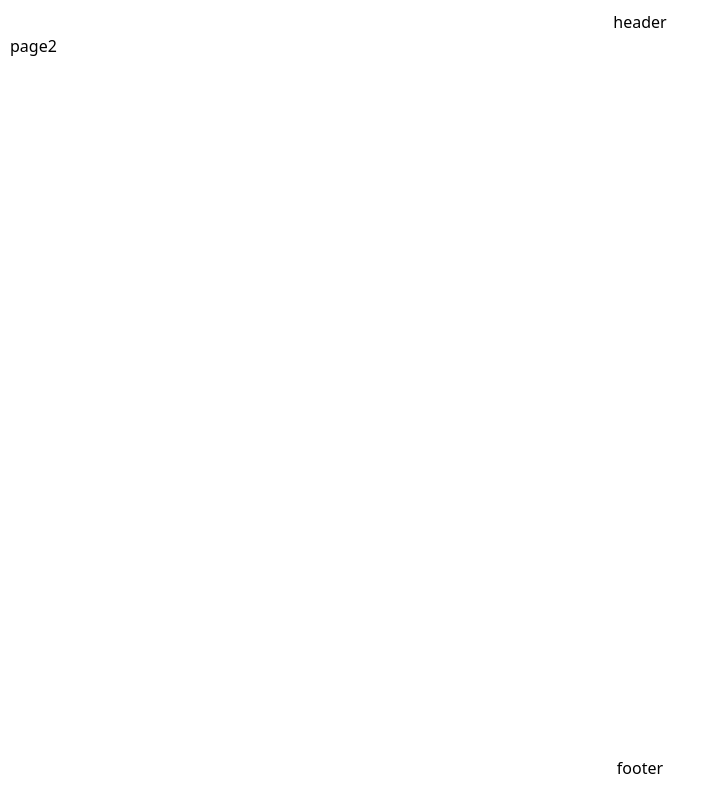
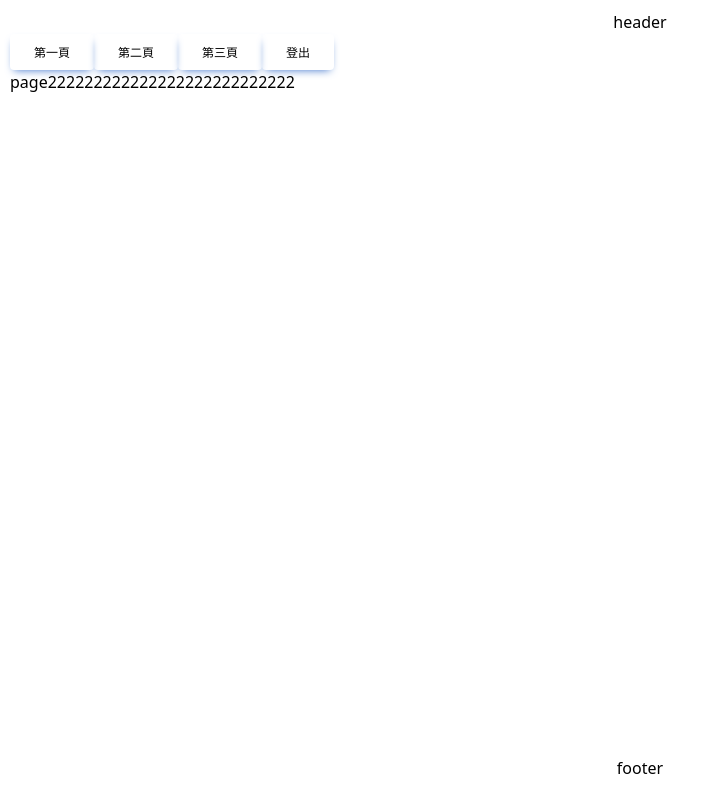
Before and after one commit to Supermarpig/BanDon, a React (Vite) app: page /page2 in a window 1280 px wide. Shown: the whole page, without its empty margins (0-719 px from the left). Built offline with nearby package versions, Linux system fonts and the light colour scheme; sample sign-in values are in the browser's storage.

Commit message:
feat:router

```diff
--- a/src/App.tsx
+++ b/src/App.tsx
@@ -30,7 +30,8 @@ function BeforeRouterEnter() {
   const outlet = useRoutes(router);
 
   const location = useLocation();
-  let token = localStorage.getItem("React-management-token");
+  // let token = localStorage.getItem("React-management-token");
+  let token = 'ya';
 
   //對於後臺管理系統，兩中經典的跳轉情況
   //1.如果訪問的是登錄頁面，並且有token，跳轉至首頁
--- /dev/null
+++ b/src/components/menu/index.tsx
@@ -0,0 +1,81 @@
+import React, { useState } from 'react'
+import { useNavigate, useLocation } from "react-router-dom"
+
+export interface MenuProps extends MenuChild {
+    label?: string;
+    key?: string;
+    icon?: React.ReactNode;
+    children?: MenuChild[];
+}
+export interface MenuChild {
+    label?: string;
+    key?: string;
+}
+const items: MenuProps[] = [
+    {
+        label: '第一頁',
+        key: '/Page1',
+        icon: '',
+    },
+    {
+        label: '第二頁',
+        key: '/Page2',
+        icon: '',
+    },
+    {
+        label: '第三頁',
+        key: 'page3',
+        icon: '',
+        children: [
+            {
+                label: '欄位 301',
+                key: '/page3/page301',
+            },
+            {
+                label: '欄位 302',
+                key: '/page3/page302',
+            },
+            {
+                label: '欄位 303',
+                key: '/page3/page303',
+            },
+
+        ]
+    },
+    {
+        label: '登出',
+        key: '/Login',
+        icon: '',
+    },
+]
+
+
+const Menu = (props: MenuProps) => {
+
+    const navigateTO = useNavigate();
+    const currentRoute = useLocation();
+
+    const menuClick = (e: { key: any }) => {
+
+        navigateTO(e.key);
+    }
+
+    return (
+        <div>
+            <ul className='flex'>
+                {items.map((item) => (
+                    <li
+                        key={item.key}
+                        onClick={() => menuClick({ key: item.key })}
+                    >
+                        <button className='inline-block rounded bg-primary px-6 pb-2 pt-2.5 text-xs font-medium uppercase leading-normal text-black shadow-[0_4px_9px_-4px_#3b71ca] transition duration-150 ease-in-out hover:bg-primary-600 hover:shadow-[0_8px_9px_-4px_rgba(59,113,202,0.3),0_4px_18px_0_rgba(59,113,202,0.2)] focus:bg-primary-600 focus:shadow-[0_8px_9px_-4px_rgba(59,113,202,0.3),0_4px_18px_0_rgba(59,113,202,0.2)] focus:outline-none focus:ring-0 active:bg-primary-700 active:shadow-[0_8px_9px_-4px_rgba(59,113,202,0.3),0_4px_18px_0_rgba(59,113,202,0.2)] dark:shadow-[0_4px_9px_-4px_rgba(59,113,202,0.5)] dark:hover:shadow-[0_8px_9px_-4px_rgba(59,113,202,0.2),0_4px_18px_0_rgba(59,113,202,0.1)] dark:focus:shadow-[0_8px_9px_-4px_rgba(59,113,202,0.2),0_4px_18px_0_rgba(59,113,202,0.1)] dark:active:shadow-[0_8px_9px_-4px_rgba(59,113,202,0.2),0_4px_18px_0_rgba(59,113,202,0.1)]' >
+                            {item.label}{item.icon}
+                        </button>
+                    </li>
+                ))}
+            </ul>
+        </div>
+    );
+};
+
+export default Menu;
--- a/src/pages/home.tsx
+++ b/src/pages/home.tsx
@@ -1,14 +1,18 @@
 import React from 'react'
 import { Outlet } from "react-router-dom";
+import Menu from '../components/menu'
 
-function home() {
+function Home() {
     return (
         <div className='flex flex-col h-full p-2.5'>
-            <div className='text-center'>header</div>
+            <div className='text-center'>
+                header
+                <Menu />
+            </div>
             <Outlet />
             <div className='mt-auto text-center p-2.5'>footer</div>
         </div>
     )
 }
 
-export default home
+export default Home
--- a/src/pages/page1.tsx
+++ b/src/pages/page1.tsx
@@ -2,7 +2,7 @@
 import React from 'react'
 
 
-export default function page1() {
+export default function page() {
     return (
         <div>page1</div>
     )
--- a/src/pages/page2.tsx
+++ b/src/pages/page2.tsx
@@ -1,8 +1,8 @@
 //便當設定頁面：管理員可以設定下個月的便當選項。
 import React from 'react'
 
-export default function page1() {
+export default function page() {
     return (
-        <div>page2</div>
+        <div>page222222222222222222222222222</div>
     )
 }
--- a/src/pages/page3.tsx
+++ b/src/pages/page3.tsx
@@ -1,8 +1,8 @@
 //報表查詢頁面：管理員可以查詢統計報表。
 import React from 'react'
 
-export default function page1() {
+export default function page() {
     return (
-        <div>page2</div>
+        <div>page3333333</div>
     )
 }
--- a/src/router/index.tsx
+++ b/src/router/index.tsx
@@ -3,6 +3,7 @@ import Home from "../pages/home"
 import Login from '../pages/login'
 const Page1 = lazy(() => import('../pages/page1'))
 const Page2 = lazy(() => import('../pages/page2'))
+const Page3 = lazy(() => import('../pages/page3'))
 
 //Navigate重定向組件
 import { Navigate } from "react-router-dom"
@@ -16,7 +17,7 @@ const withLoadingComponent = (comp: JSX.Element) => (
 
 const routes = [
 
-    //路由 開始-------------------
+    //router 開始-------------------
     {
         path: "/",
         element: <Navigate to="/page1" />
@@ -33,10 +34,14 @@ const routes = [
                 path: "/page2",
                 element: withLoadingComponent(<Page2 />)
             },
+            {
+                path: "/page3",
+                element: withLoadingComponent(<Page3 />)
+            },
 
         ]
     },
-    //路由 結束-------------------
+    //router 結束-------------------
     {
         path: "/login",
         element: <Login />
```
